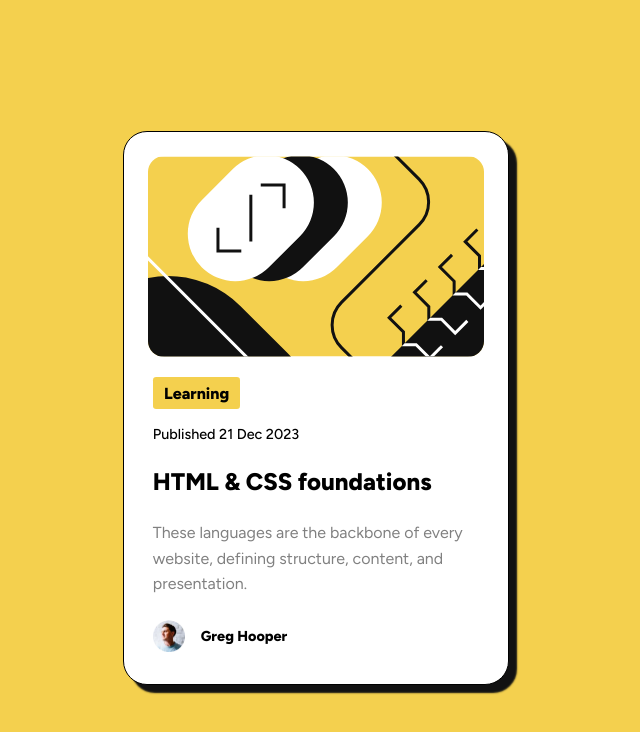
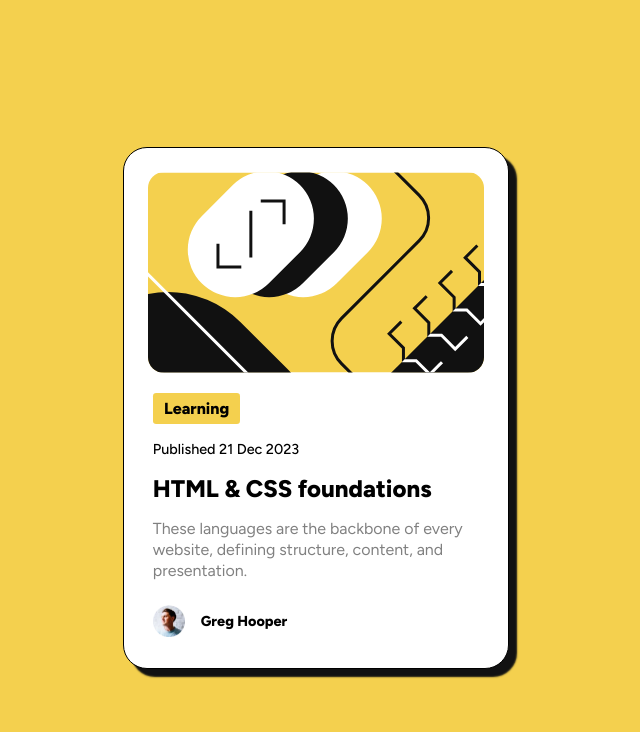
Before and after one commit to salahdinebocuif/blog-preview, a plain HTML site: page index.html in a window 1280 px wide. Shown: the whole page, without its empty margins (324-964 px from the left). Drawn offline with Linux system fonts and the light colour scheme.

Commit message:
modified file

```diff
--- a/index.css
+++ b/index.css
@@ -40,12 +40,13 @@ P:nth-child(2){
   font-size: .9rem;
 }
 p:nth-child(3){
+  margin: 1rem 0;
 font-weight: 800;
 font-size: 1.5rem;
 }
 P:nth-child(4){
   color:var(--Grey);
-  line-height: 1.6;
+  line-height: 1.3;
 }
 .sub-item {
   display: flex;
```
